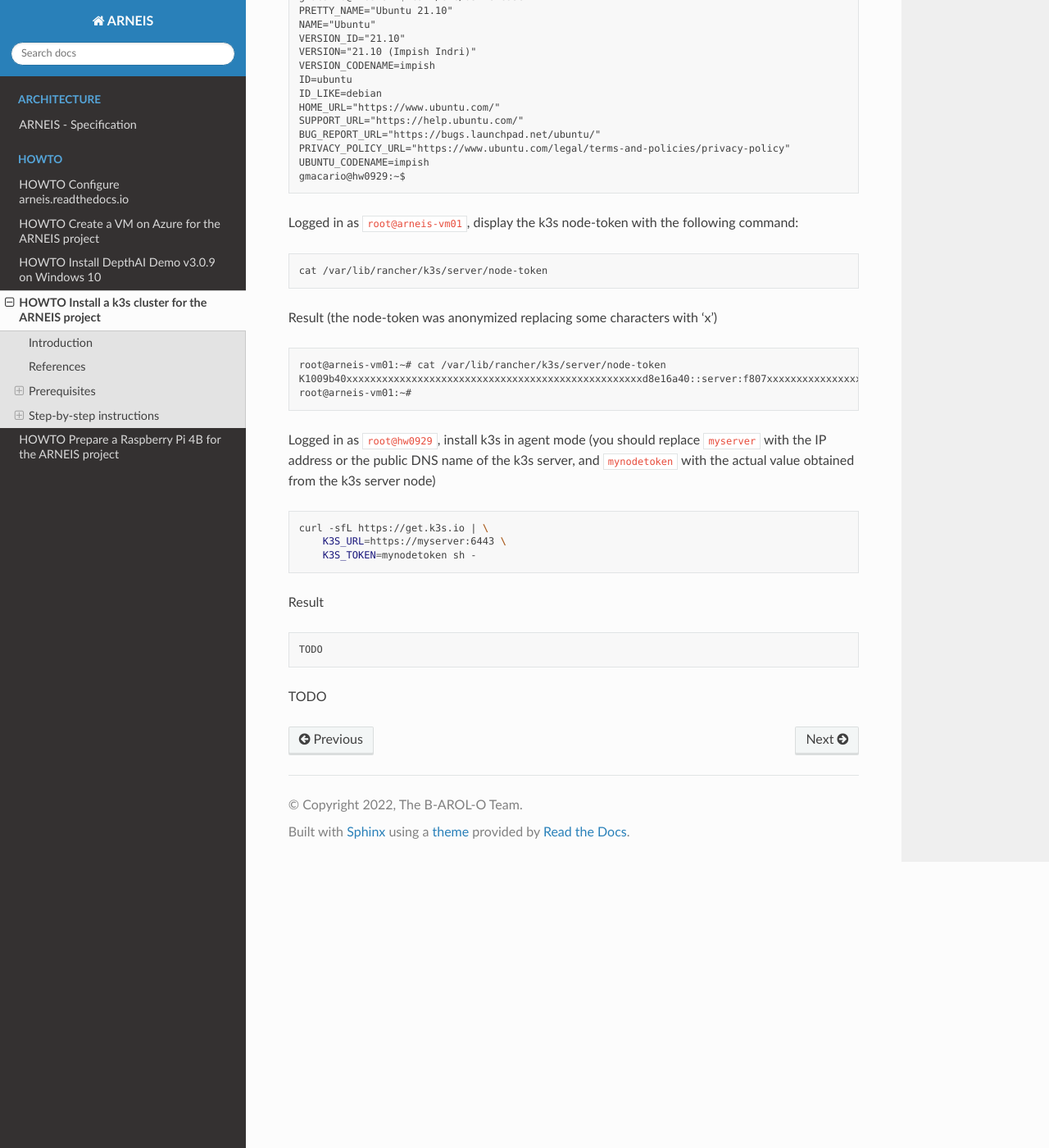
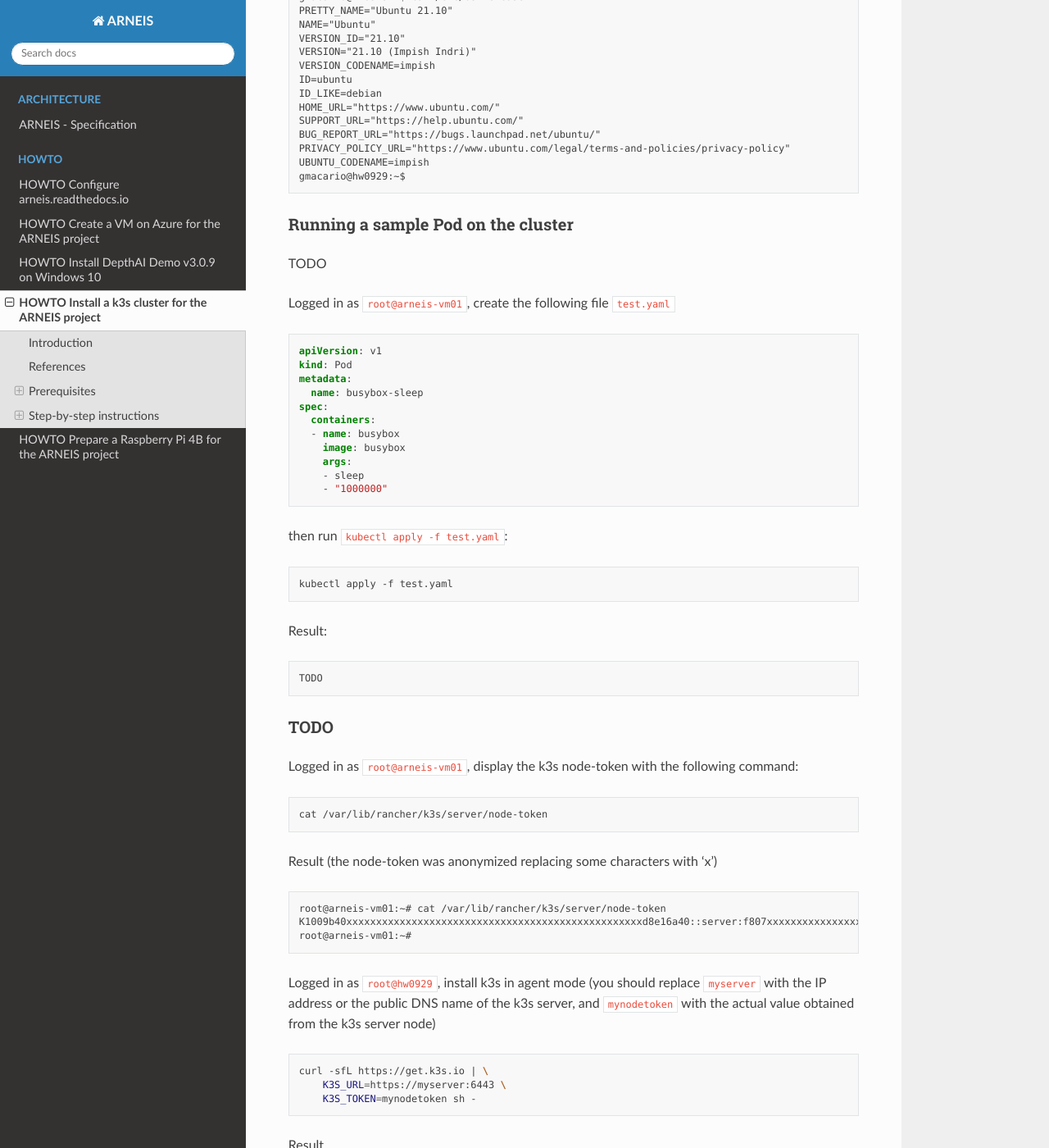
Before and after one commit to B-AROL-O/ARNEIS, a Sphinx documentation site: the page built from docs/howto/howto-install-k3s-for-arneis.md, in a window 1280 px wide and 1400 px high, scrolled down 3241 px. Shown: the whole window at 82% size. Built offline with Sphinx 7.4.7 and the Read the Docs theme 2.0.0, drawn with Linux system fonts in a browser that asks for light colours.

Commit message:
Add section: Running a sample Pod on the cluster
Signed-off-by: Macario Gianpaolo <gmacario@gmail.com>

````diff
--- a/docs/howto/howto-install-k3s-for-arneis.md
+++ b/docs/howto/howto-install-k3s-for-arneis.md
@@ -145,6 +145,40 @@ UBUNTU_CODENAME=impish
 gmacario@hw0929:~$
 ```
 
+### Running a sample Pod on the cluster
+
+TODO
+
+Logged in as `root@arneis-vm01`, create the following file `test.yaml`
+
+```yaml
+apiVersion: v1
+kind: Pod
+metadata:
+  name: busybox-sleep
+spec:
+  containers:
+  - name: busybox
+    image: busybox
+    args:
+    - sleep
+    - "1000000"
+```
+
+then run `kubectl apply -f test.yaml`:
+
+```bash
+kubectl apply -f test.yaml
+```
+
+Result:
+
+```text
+TODO
+```
+
+### TODO
+
 Logged in as `root@arneis-vm01`, display the k3s node-token with the following command:
 
 ```bash
````
